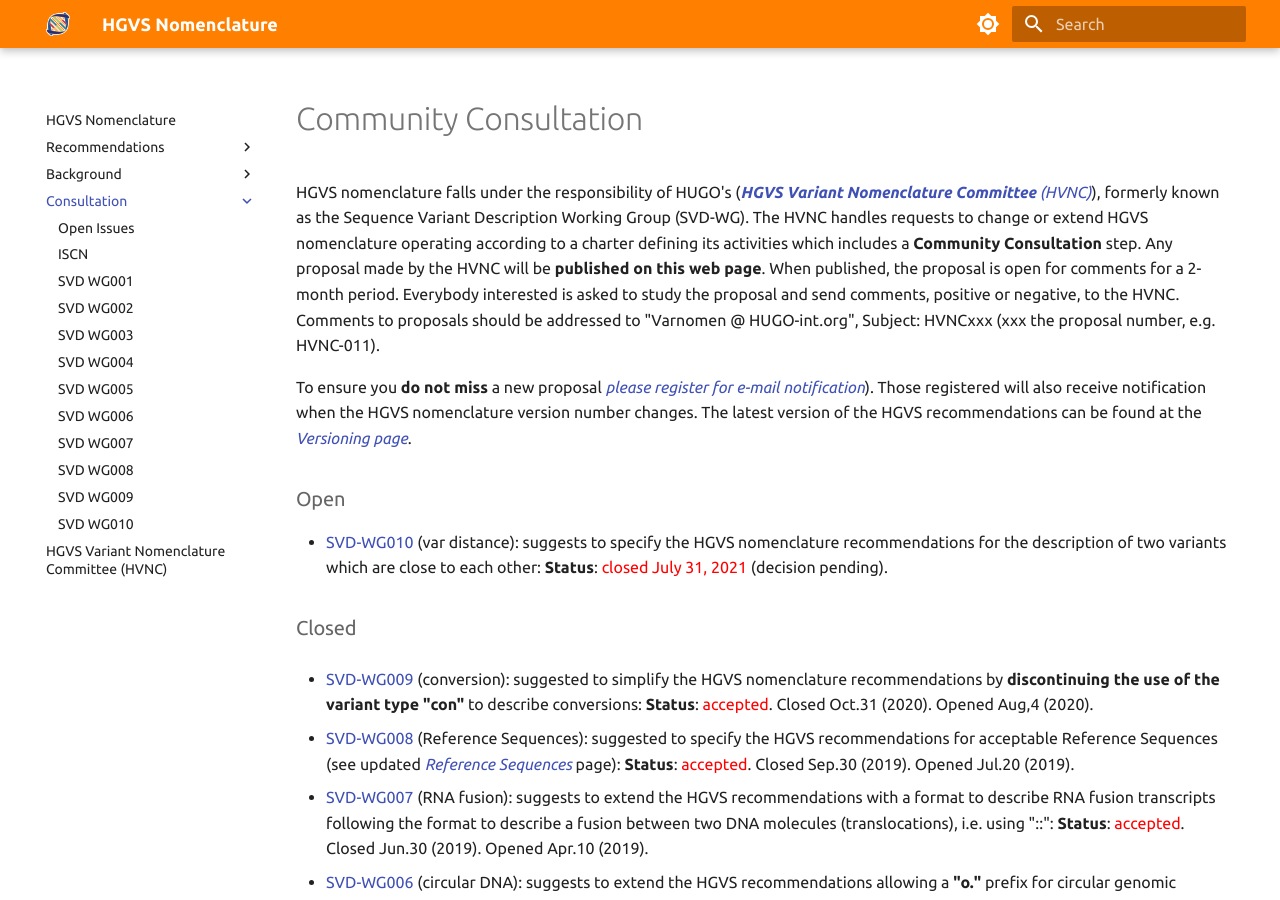
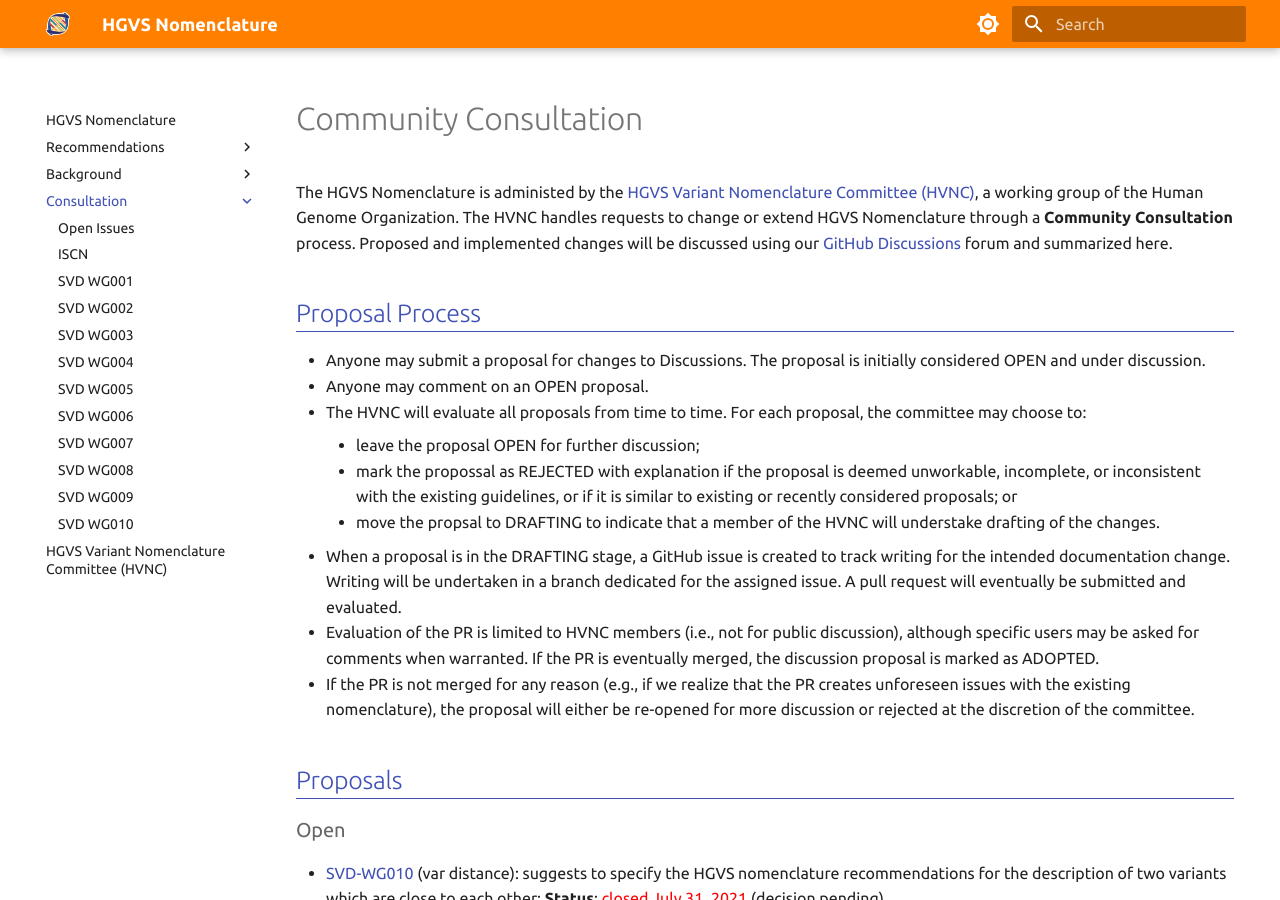
Before and after one commit to HGVSnomenclature/hgvs-nomenclature, an MkDocs documentation site: the page built from docs/consultation/index.md, in a window 1280 px wide and 900 px high. Built offline with MkDocs 1.6.1 and Material for MkDocs 9.7.7, drawn with Linux system fonts in a browser that asks for light colours.

Commit message:
added process to consultation/index.md

```diff
--- a/docs/consultation/index.md
+++ b/docs/consultation/index.md
@@ -1,8 +1,36 @@
 # Community Consultation
 
-HGVS nomenclature falls under the responsibility of HUGO's ([_**HGVS Variant Nomenclature Committee** (HVNC)_](../governance/)), formerly known as the Sequence Variant Description Working Group (SVD-WG). The HVNC handles requests to change or extend HGVS nomenclature operating according to a charter defining its activities which includes a **Community Consultation** step. Any proposal made by the HVNC will be **published on this web page**. When published, the proposal is open for comments for a 2-month period. Everybody interested is asked to study the proposal and send comments, positive or negative, to the HVNC. Comments to proposals should be addressed to "Varnomen @ HUGO-int.org", Subject: HVNCxxx (xxx the proposal number, e.g. HVNC-011).
+The HGVS Nomenclature is administed by the [HGVS Variant Nomenclature Committee
+(HVNC)](../governance/), a working group of the Human Genome Organization.  The HVNC handles
+requests to change or extend HGVS Nomenclature through a **Community Consultation** process.
+Proposed and implemented changes will be discussed using our [GitHub
+Discussions](https://github.com/HGVSnomenclature/hgvs-nomenclature/discussions) forum and summarized
+here.
 
-To ensure you **do not miss** a new proposal [_please register for e-mail notification_](../background/basics/)). Those registered will also receive notification when the HGVS nomenclature version number changes. The latest version of the HGVS recommendations can be found at the [_Versioning page_](../background/versioning/).
+## Proposal Process
+
+- Anyone may submit a proposal for changes to Discussions. The proposal is initially considered OPEN
+  and under discussion.
+- Anyone may comment on an OPEN proposal.
+- The HVNC will evaluate all proposals from time to time. For each proposal, the committee may
+  choose to:
+    - leave the proposal OPEN for further discussion;
+    - mark the propossal as REJECTED with explanation if the proposal is deemed unworkable,
+      incomplete, or inconsistent with the existing guidelines, or if it is similar to existing or
+      recently considered proposals; or
+    - move the propsal to DRAFTING to indicate that a member of the HVNC will understake drafting of
+      the changes.
+- When a proposal is in the DRAFTING stage, a GitHub issue is created to track writing for the
+  intended documentation change. Writing will be undertaken in a branch dedicated for the assigned
+  issue. A pull request will eventually be submitted and evaluated.
+- Evaluation of the PR is limited to HVNC members (i.e., not for public discussion), although
+  specific users may be asked for comments when warranted. If the PR is eventually merged, the
+  discussion proposal is marked as ADOPTED.
+- If the PR is not merged for any reason (e.g., if we realize that the PR creates unforeseen issues
+  with the existing nomenclature), the proposal will either be re-opened for more discussion or
+  rejected at the discretion of the committee.
+
+## Proposals
 
 ### Open
 
```
